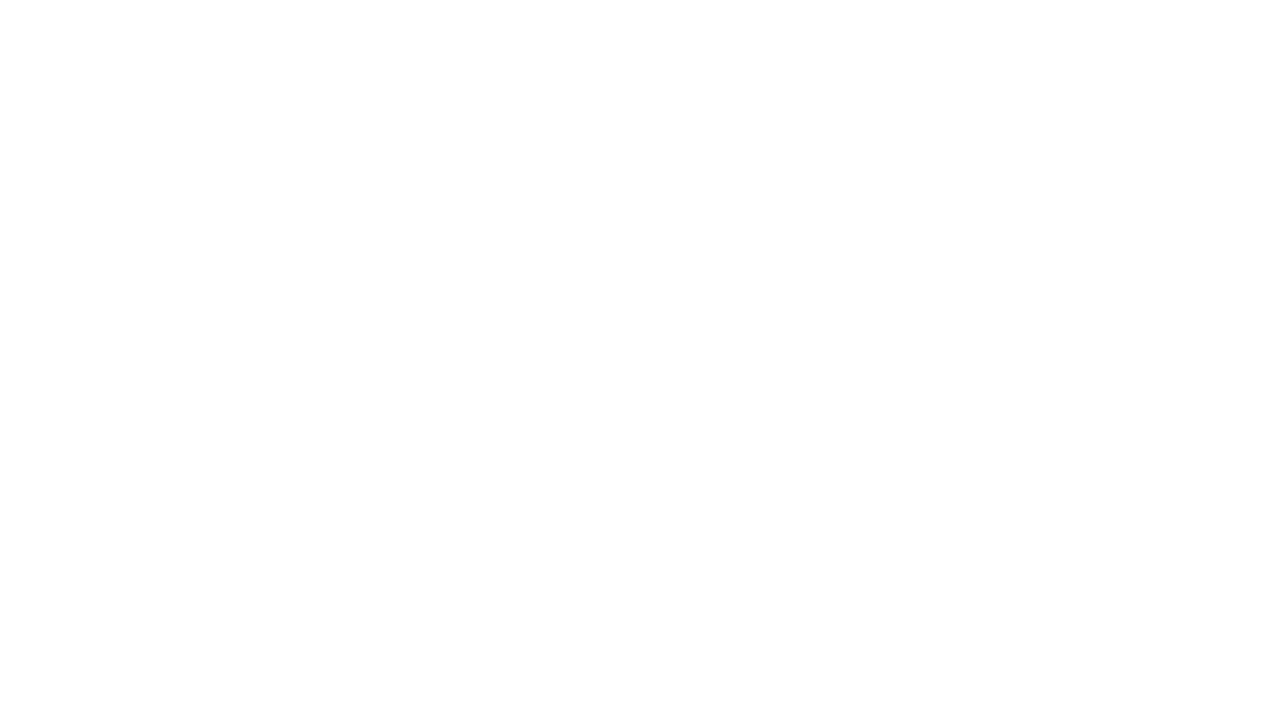
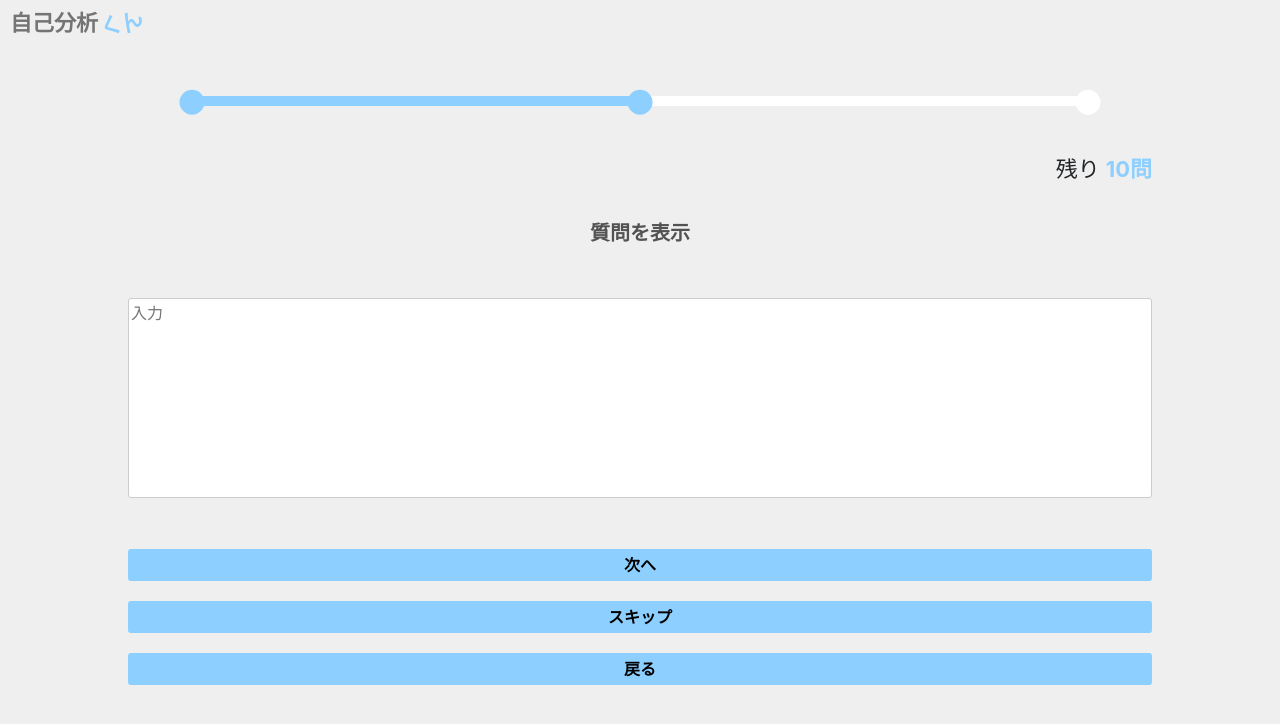
Before and after one commit to KojimaNaoyuki/self-analysis-tool, a React (Create React App) app: page /answerPage in a window 1280 px wide. Shown: the top 724 px of the page. Built offline with nearby package versions, Linux system fonts and the light colour scheme.

Commit message:
質問回答ページ開発完了

```diff
--- a/src/component/container/AnswerPage.js
+++ b/src/component/container/AnswerPage.js
@@ -1,5 +1,40 @@
 import { Component } from "react";
 import styled from "styled-components";
+
+import Header from "../presentational/organisms/Header";
+import StatusBar from "../presentational/atoms/StatusBar";
+import QNum from "../presentational/atoms/QNum";
+import Btn from "./../presentational/atoms/Btn";
+
+const AnswerPageBox = styled.div`
+    text-align: center;
+`;
+
+const StatusBarWrap = styled.div`
+    padding: 50px 0;
+`;
+
+const Question = styled.h3`
+    padding: 30px 0 45px;
+    font-size: 20px;
+    font-weight: bold;
+    color: #525252;
+`;
+
+const AInputBox = styled.textarea`
+    margin-bottom: 35px;
+    width: 80%;
+    height: 200px;
+    border: solid 1px #CCC;
+    border-radius: 3px;
+    resize: none;
+    outline: none;
+    font-size: 16px;
+`;
+
+const BtnWrap = styled.div`
+    padding: 10px 0;
+`;
 
 class AnswerPage extends Component {
     constructor() {
@@ -8,8 +43,42 @@ class AnswerPage extends Component {
 
     render() {
         return(
-            <>
-            </>
+            <AnswerPageBox>
+                {/* ヘッダー */}
+                <Header />
+                {/* ヘッダー */}
+
+                {/* 状態バー */}
+                <StatusBarWrap>
+                    <StatusBar step1Color="#8DCFFF" step2Color="#8DCFFF" step3Color="#FFF" />
+                </StatusBarWrap>
+                {/* 状態バー */}
+
+                {/* 質問数 */}
+                <QNum num="10" />
+                {/* 質問数 */}
+
+                {/* 質問を表示 */}
+                <Question>質問を表示</Question>
+                {/* 質問を表示 */}
+
+                {/* テキストボックス */}
+                <AInputBox placeholder="入力"></AInputBox>
+                {/* テキストボックス */}
+
+                {/* ボタン */}
+                <BtnWrap>
+                    <Btn text="次へ" />
+                </BtnWrap>
+                <BtnWrap>
+                    <Btn text="スキップ" />
+                </BtnWrap>
+                <BtnWrap>
+                    <Btn text="戻る" />
+                </BtnWrap>
+                {/* ボタン */}
+
+            </AnswerPageBox>
         );
     }
 }
--- /dev/null
+++ b/src/component/presentational/atoms/QNum.js
@@ -0,0 +1,23 @@
+import styled from "styled-components";
+
+const QNumBox = styled.div`
+    width: 80%;
+    margin: 0 auto;
+    text-align: right;
+`;
+const Num = styled.h3`
+    font-size: 22px;
+`;
+const Span = styled.span`
+    color: #8DCFFF;
+    font-weight: bold;
+`;
+
+const QNum = (props) => {
+    return(
+        <QNumBox>
+            <Num>残り <Span>{props.num}問</Span></Num>
+        </QNumBox>
+    );
+}
+export default QNum;
--- a/src/component/presentational/atoms/StatusBar.js
+++ b/src/component/presentational/atoms/StatusBar.js
@@ -2,11 +2,10 @@ import styled from 'styled-components';
 
 const StatusBarBox = styled.div`
     position: relative;
-    top: 20px;
-    left: 30px;
     width: 70%;
     height: 10px;
     background-color: #FFF;
+    margin: 0 auto;
 
     z-index: 0;
 `;
--- /dev/null
+++ b/src/component/presentational/organisms/Header.js
@@ -0,0 +1,17 @@
+import styled from "styled-components";
+
+import Logo from "./../atoms/Logo";
+
+const HeaderBox = styled.div`
+    padding: 10px;
+    text-align: left;
+`;
+
+const Header = () => {
+    return(
+        <HeaderBox>
+            <Logo />
+        </HeaderBox>
+    );
+}
+export default Header;
--- a/src/index.css
+++ b/src/index.css
@@ -5,6 +5,7 @@ body {
     sans-serif;
   -webkit-font-smoothing: antialiased;
   -moz-osx-font-smoothing: grayscale;
+  background-color: #efefef;
 }
 
 code {
```
